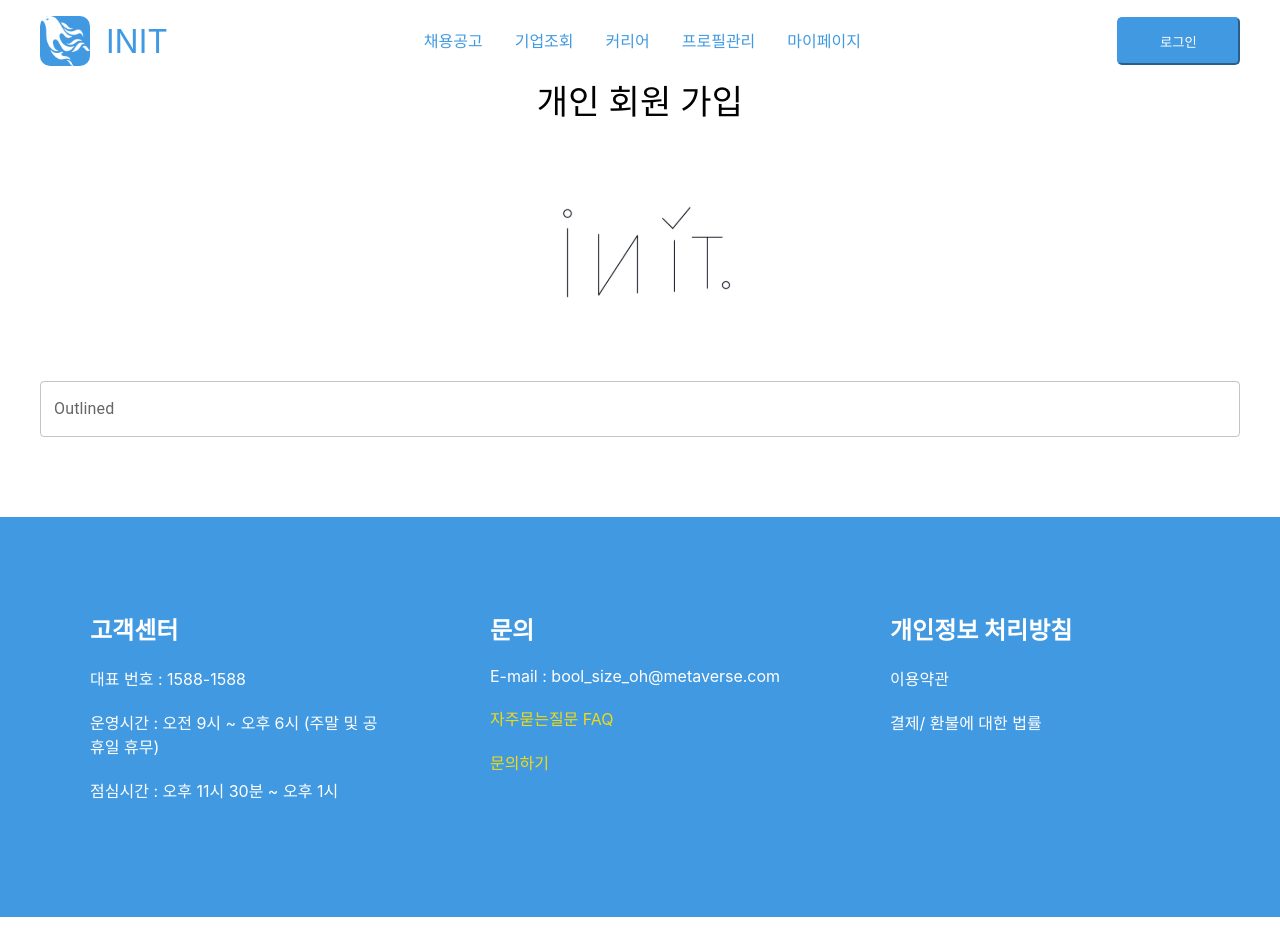
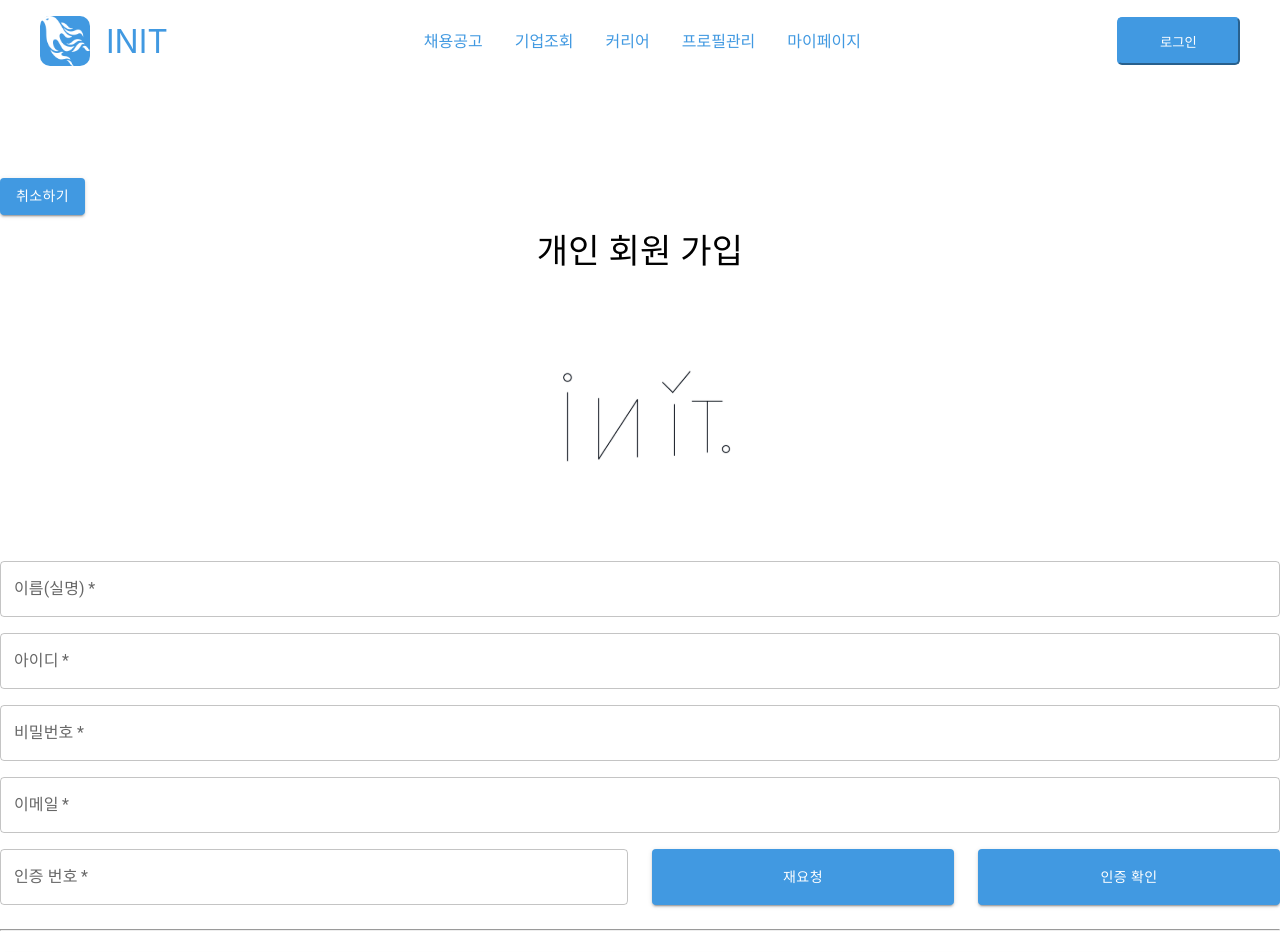
Before and after one commit to mtvsteampheonix/INITCLIENT, a React (Create React App) app: page /member/regist/input in a window 1280 px wide. Shown: the top 952 px of the page. Before the commit the page ends 917 px from the top, so only its background shows below. Built offline with nearby package versions, Linux system fonts and the light colour scheme.

Commit message:
Feat: "개인 회원 가입 입력폼 페이지" 추가
개인 회원 가입 입력 페이지 추가

```diff
--- a/src/pages/members/regist/InputForm.js
+++ b/src/pages/members/regist/InputForm.js
@@ -1,24 +1,92 @@
-import {Typography, Grid, Box, Stack, TextField} from '@mui/material';
+import {Typography, Grid, Box, Stack, TextField, Button} from '@mui/material';
+import {Link} from 'react-router-dom';
 function InputForm() {
   return (
     <article>
-      <Typography variant='h4' align='center'>
-        개인 회원 가입
-      </Typography>
-      <Box sx={{display: 'flex', justifyContent: 'center'}}>
-        <img style={{width: '300px'}} src='/titleLogo.svg' alt='titleLogo' />
-      </Box>
-      <Stack
-        justifyContent='center'
-        spacing={1}
-        minWidth={800}
-        margin='auto'
-        paddingBottom={10}
-        width={1200}
-        alignContent='center'
+      <Grid
+        container
+        rowSpacing={2}
+        columnSpacing={3}
+        marginBottom={10}
+        marginTop={10}
       >
-        <TextField id='outlined-basic' label='Outlined' variant='outlined' />
-      </Stack>
+        <Grid item>
+          <Button component={Link} to='/member/login' variant='contained'>
+            취소하기
+          </Button>
+        </Grid>
+        <Grid item xs={12} display='flex' justifyContent='center'>
+          <Typography variant='h4' align='center'>
+            개인 회원 가입
+          </Typography>
+        </Grid>
+        <Grid item xs={12} display='flex' justifyContent='center'>
+          <img
+            style={{textAlign: 'center', width: '300px'}}
+            src='/titleLogo.svg'
+            alt='titleLogo'
+          />
+        </Grid>
+        <Grid item xs={12}>
+          <TextField
+            fullWidth
+            id='name'
+            name='name'
+            label='이름(실명)'
+            required
+          />
+        </Grid>
+        <Grid item xs={12}>
+          <TextField fullWidth id='id' name='id' label='아이디' required />
+        </Grid>
+        <Grid item xs={12}>
+          <TextField
+            fullWidth
+            type='password'
+            id='password'
+            name='password'
+            label='비밀번호'
+            required
+          />
+        </Grid>
+        <Grid item xs={12}>
+          <TextField
+            fullWidth
+            type='email'
+            id='email'
+            name='email'
+            label='이메일'
+            required
+          />
+        </Grid>
+        <Grid item xs={6}>
+          <TextField
+            fullWidth
+            id='certificationNumber'
+            name='certificationNumber'
+            label='인증 번호'
+            required
+          />
+        </Grid>
+        <Grid item xs={3}>
+          <Button variant='contained' fullWidth sx={{height: '100%'}}>
+            재요청
+          </Button>
+        </Grid>
+        <Grid item xs={3}>
+          <Button variant='contained' fullWidth sx={{height: '100%'}}>
+            인증 확인
+          </Button>
+        </Grid>
+        <Grid item xs={12}>
+          <hr />
+        </Grid>
+        <Grid item xs={12}>
+          <Button variant='contained' fullWidth sx={{height: '100px'}}>
+            가입하기
+          </Button>
+        </Grid>
+      </Grid>
     </article>
   );
 }
```
Also changed, not shown: src/modules/regist/inputFormModule.js (added, +21 -0 lines).
